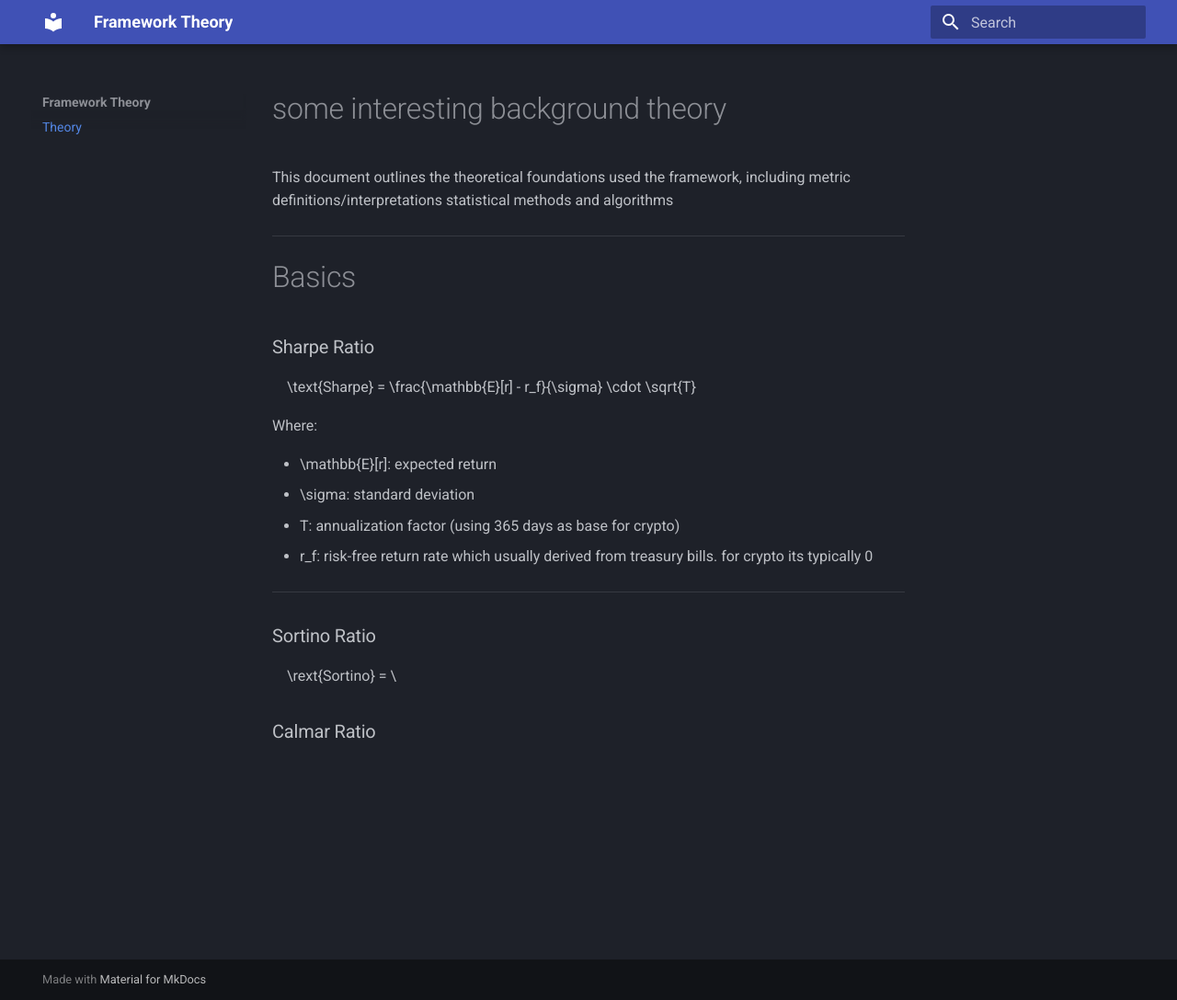
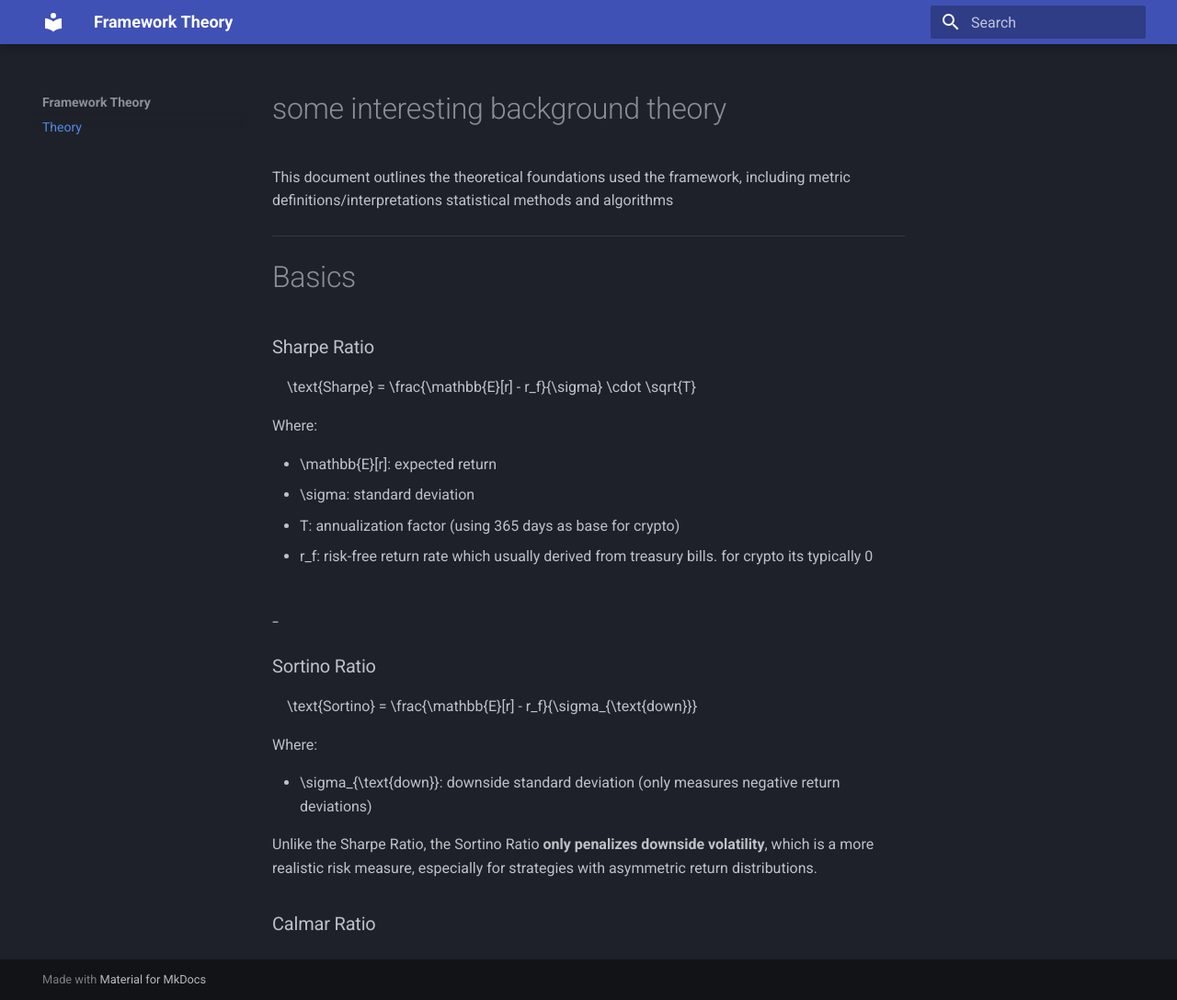
Before and after one commit to papaya0712/quantybt, an MkDocs documentation site: the page built from docs/theory.md, in a window 1280 px wide and 1087 px high. Shown: the whole window at 92% size. Built offline with MkDocs 1.6.1 and Material for MkDocs 9.7.7, drawn with Linux system fonts in a browser that asks for light colours.

Commit message:
docs update

```diff
--- a/docs/theory.md
+++ b/docs/theory.md
@@ -17,12 +17,19 @@ Where:
 - $T$: annualization factor (using 365 days as base for crypto)
 - $r_f$: risk-free return rate which usually derived from treasury bills. for crypto its typically 0
 
+-
 ---
 
 ### Sortino Ratio
+
 $$
-\rext{Sortino} = \
+\text{Sortino} = \frac{\mathbb{E}[r] - r_f}{\sigma_{\text{down}}}
 $$
 
+Where:
+
+- $\sigma_{\text{down}}$: downside standard deviation (only measures negative return deviations)
+
+Unlike the Sharpe Ratio, the Sortino Ratio **only penalizes downside volatility**, which is a more realistic risk measure, especially for strategies with asymmetric return distributions.
 
 ### Calmar Ratio
```
